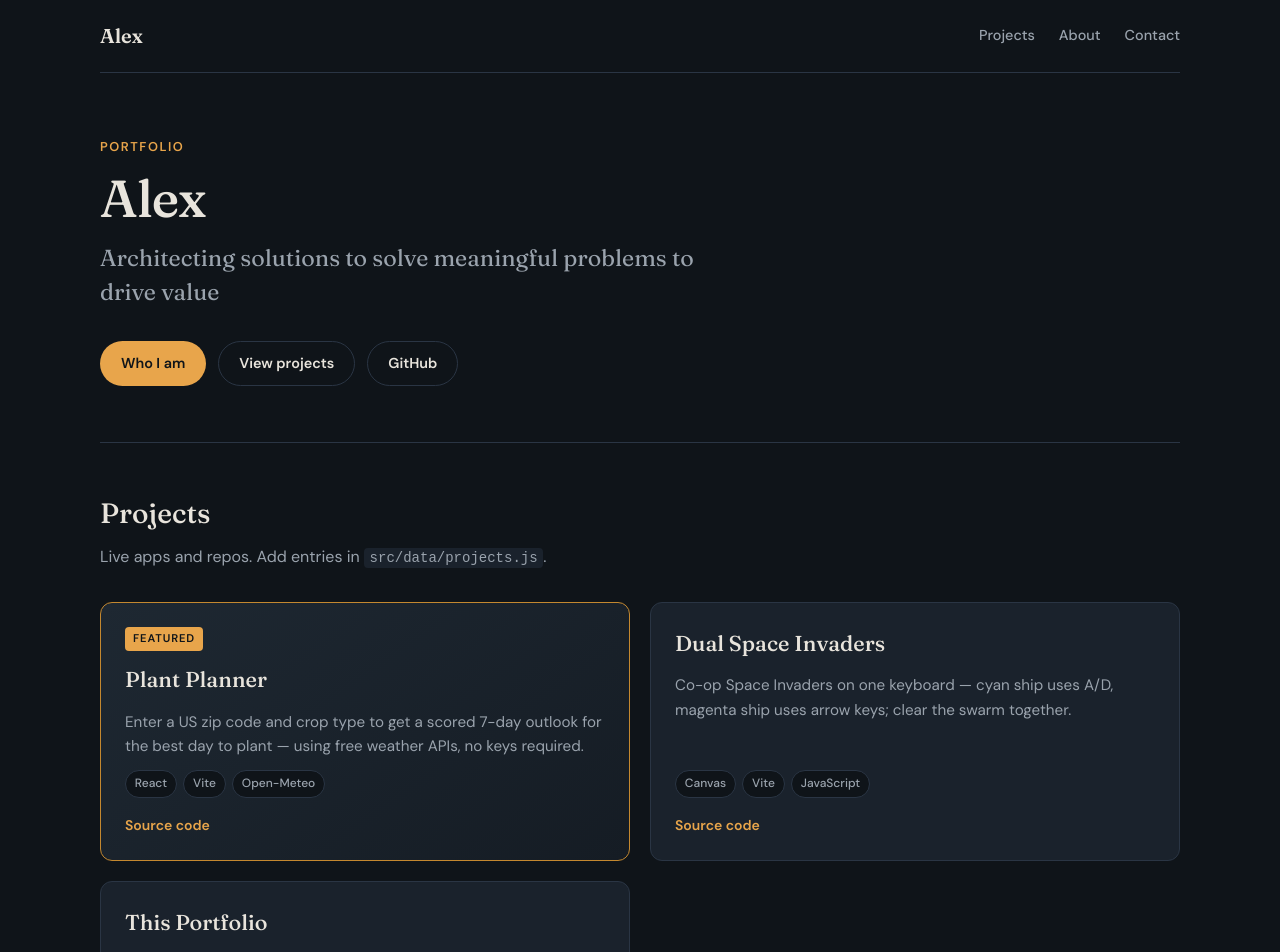
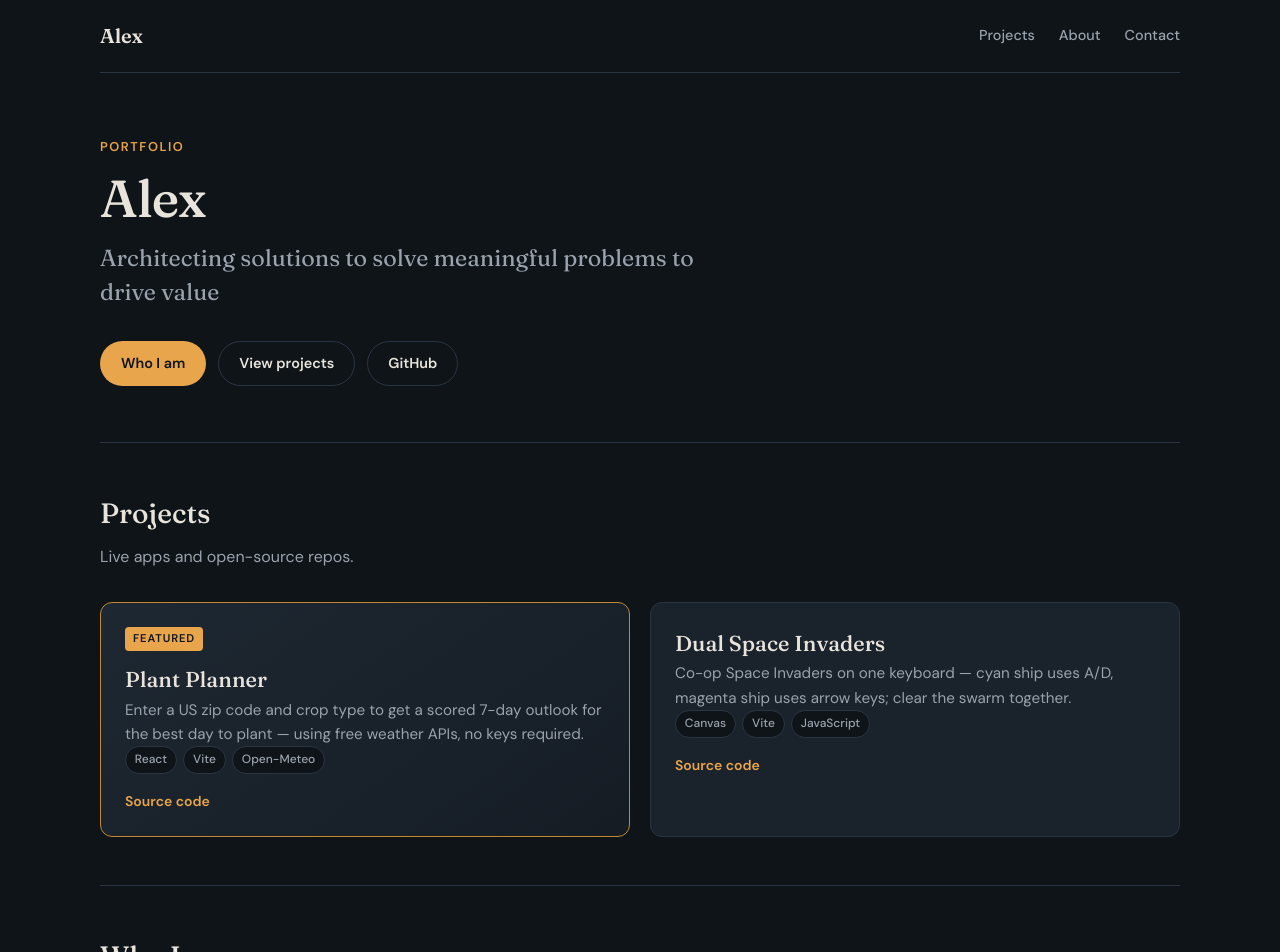
Before and after one commit to VentureAlex/portfolio, a React (Vite) app: page / in a window 1280 px wide. Shown: the top 952 px of the page. Built offline with nearby package versions, Linux system fonts and the light colour scheme.

Commit message:
feat: remove redundant 'This Portfolio' entry; make project cards clickable to live demos while keeping only 'Source code' link to GitHub repo

```diff
--- a/src/components/ProjectCard.jsx
+++ b/src/components/ProjectCard.jsx
@@ -1,35 +1,47 @@
 export default function ProjectCard({ project }) {
   const { title, description, tags, liveUrl, repoUrl, featured } = project
 
-  const titleContent = liveUrl ? (
-    <a
-      href={liveUrl}
-      className="card__title-link"
-      target="_blank"
-      rel="noopener noreferrer"
-    >
-      {title}
-    </a>
-  ) : (
-    title
-  )
+  const hasLive = !!liveUrl
 
-  return (
-    <article className={`card ${featured ? 'card--featured' : ''}`}>
-      {featured && <span className="card__badge">Featured</span>}
-      <h3 className="card__title">{titleContent}</h3>
+  const handleSourceClick = (e) => {
+    e.stopPropagation()
+  }
+
+  const mainContent = (
+    <>
+      <h3 className="card__title">{title}</h3>
       <p className="card__desc">{description}</p>
       <ul className="card__tags">
         {tags.map((tag) => (
           <li key={tag}>{tag}</li>
         ))}
       </ul>
+    </>
+  )
+
+  return (
+    <article className={`card ${featured ? 'card--featured' : ''}`}>
+      {featured && <span className="card__badge">Featured</span>}
+      {hasLive ? (
+        <a
+          href={liveUrl}
+          className="card__main-link"
+          target="_blank"
+          rel="noopener noreferrer"
+          aria-label={`${title} live demo`}
+        >
+          {mainContent}
+        </a>
+      ) : (
+        mainContent
+      )}
       <div className="card__actions">
         <a
           href={repoUrl}
           className="card__link"
           target="_blank"
           rel="noopener noreferrer"
+          onClick={handleSourceClick}
         >
           Source code
         </a>
--- a/src/components/Projects.jsx
+++ b/src/components/Projects.jsx
@@ -9,7 +9,7 @@ export default function Projects({ projects }) {
     <section className="section" id="projects">
       <div className="section__head">
         <h2>Projects</h2>
-        <p>Live apps and repos. Add entries in <code>src/data/projects.js</code>.</p>
+        <p>Live apps and open-source repos.</p>
       </div>
 
       <div className="grid">
--- a/src/data/projects.js
+++ b/src/data/projects.js
@@ -19,14 +19,4 @@ export const projects = [
     repoUrl: 'https://github.com/VentureAlex/space-invaders-dual',
     featured: false,
   },
-  {
-    slug: 'portfolio',
-    title: 'This Portfolio',
-    description:
-      'A minimal project showcase site deployed on Vercel with Web Analytics — built to link out to other apps and repos.',
-    tags: ['React', 'Vite', 'Vercel'],
-    liveUrl: 'https://www.venturealex.com',
-    repoUrl: 'https://github.com/VentureAlex/portfolio',
-    featured: false,
-  },
 ]
--- a/src/index.css
+++ b/src/index.css
@@ -220,6 +220,10 @@ main {
   background: linear-gradient(145deg, #1e2832 0%, #151c24 100%);
 }
 
+.card:has(.card__main-link):hover {
+  border-color: var(--accent-dim);
+}
+
 .card__badge {
   align-self: flex-start;
   font-size: 0.7rem;
@@ -239,12 +243,13 @@ main {
   font-weight: 500;
 }
 
-.card__title-link {
+.card__main-link {
+  display: block;
+  text-decoration: none;
   color: inherit;
-  text-decoration: none;
 }
 
-.card__title-link:hover {
+.card__main-link:hover .card__title {
   color: var(--accent);
 }
 
```
